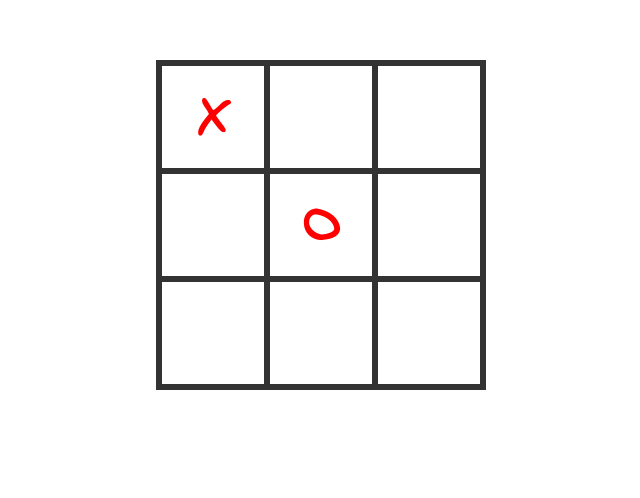
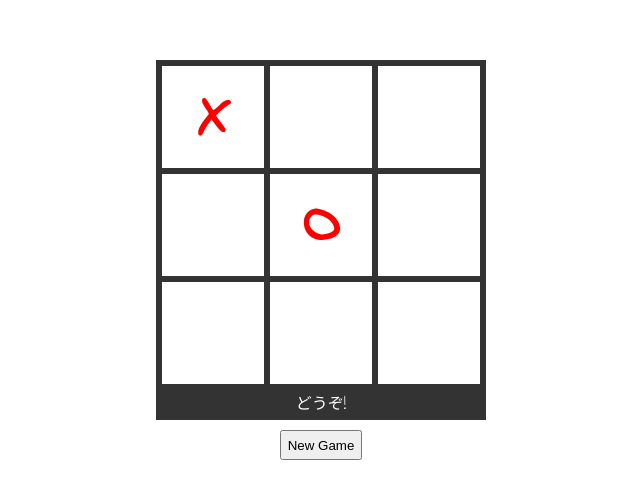
Before and after one commit to songfei1983/JQuery-TicTacToe, a plain HTML site: page index.html in a window 1280 px wide. Both pictures are taken after a click on the element 532 px from the left and 117 px from the top of the page. Shown: the whole page, without its empty margins (319-959 px from the left). Drawn offline with nearby package versions, Linux system fonts and the light colour scheme.

Commit message:
スタートボタンを追加、メッセージを変更

```diff
--- a/index.html
+++ b/index.html
@@ -2,6 +2,7 @@
 <html lang="ja">
 <head>
 	<meta charset="UTF-8">
+	<meta name="viewport" content="width=device-width, initial-scale=1.0, maximum-scale=1, user-scalable=no">
 	<title>三目並べ</title>
 	<link href="https://fonts.googleapis.com/css?family=Indie+Flower:400" rel="stylesheet" type="text/css">
 	<link rel="stylesheet" href="style.css" type="text/css" />
--- a/script.js
+++ b/script.js
@@ -16,6 +16,7 @@ $(function () {
         ],
         matrixTurn = -1,
         usersTurn = true,
+        status = 0,
 
     /*
      * matrixで○と×の盤面を記憶
@@ -47,6 +48,7 @@ $(function () {
         ];
         matrixTurn = -1;
         usersTurn = true;
+        status = 1;
     },
 
     /*
@@ -157,8 +159,10 @@ $(function () {
             return;
         }
 
-        // ○や×を入れる
-        $(this).html(turn);
+        if (status === 1) {
+            // ○や×を入れる
+            $(this).html(turn);
+        }
 
         // 勝負判定の配列を更新
         var x, y;
@@ -168,12 +172,14 @@ $(function () {
         moves++;
 
         //　結果を判定
+        var message = $('#message');
+        var msgText = '';
         if (win(x, y)) {
-            alert(turn + " 勝った!");
-            startNewGame();
+            msgText = turn + " 勝った!";
+            status = 2;
         } else if (moves >= SIZE * SIZE) {
-            alert("引き分け");
-            startNewGame();
+            msgText = "引き分け!";
+            status = 2;
         } else {
             turn = turn === "X" ? "O" : "X";
             matrixTurn = matrixTurn === -1 ? 1 : -1;
@@ -181,6 +187,11 @@ $(function () {
             if (usersTurn === false) {
                 think();
             }
+            msgText = "どうぞ!";
+        }
+
+        if (msgText.length > 0) {
+            message.html(msgText)
         }
     },
 
@@ -200,8 +211,13 @@ $(function () {
             }
         }
 
+        var button = $("<div><button>New Game</button></div>");
+        button.click(startNewGame);
+
+        var message = $('<div id="message"></div>');
+
         // 盤面のHTMLを追加
-        $(document.getElementById("tictactoe") || document.body).append(board);
+        $(document.getElementById("tictactoe") || document.body).append(board).append(message).append(button);
         startNewGame();
     };
 
--- a/style.css
+++ b/style.css
@@ -6,7 +6,7 @@ table {
 	width: 330px;
 	height: 330px;
 	border: 3px solid #333333;
-	margin: 60px auto;
+	margin: 60px auto 0;
 }
 
 td {
@@ -19,3 +19,22 @@ td {
 	font-weight: 900;
 	color: red;
 }
+
+div {
+	width: 100%;
+	height: 30px;
+	text-align: center;
+}
+
+button {
+	height: 30px;
+}
+
+div#message {
+	width: 330px;
+	height: 30px;
+	line-height: 30px;
+	background-color: #333333;
+	margin: 0 auto 10px;
+	color: #fff;
+}
```
